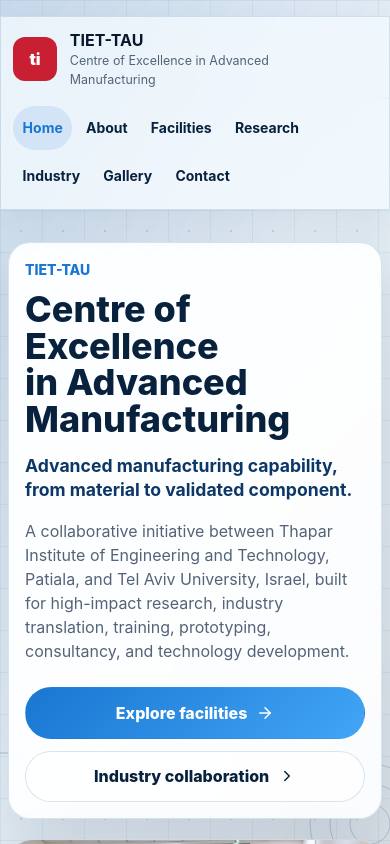
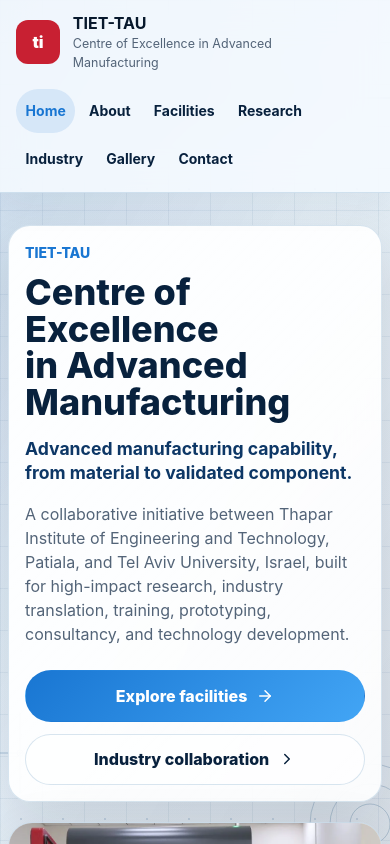
Before and after one commit to Danish2op/AM-TIET-TAU, a React (Vite) app: page / in a window 390 px wide. Shown: the top 844 px of the page. Built offline with nearby package versions, Linux system fonts and the light colour scheme.

Commit message:
style: replace floating nav pill with full-width sticky bar
Co-Authored-By: Claude Sonnet 5 <noreply@anthropic.com>
Claude-Session: https://claude.ai/code/session_01NYY2XyUB1AXsRHza1ajfpr

```diff
--- a/src/App.tsx
+++ b/src/App.tsx
@@ -26,6 +26,7 @@ function Layout() {
         Skip to main content
       </a>
       <header className="site-header">
+        <div className="header-inner">
           <NavLink className="brand" to="/" aria-label="TIET-TAU home">
             <span className="brand-mark">ti</span>
             <span>
@@ -45,6 +46,7 @@ function Layout() {
               </NavLink>
             ))}
           </nav>
+        </div>
       </header>
 
       <main id="main">
--- a/src/styles.css
+++ b/src/styles.css
@@ -105,22 +105,28 @@ button:focus-visible {
 }
 
 .site-header {
+  backdrop-filter: blur(18px);
+  background: rgba(246, 251, 255, 0.86);
+  border-bottom: 1px solid var(--line);
+  box-shadow: 0 12px 34px rgba(8, 33, 61, 0.06);
+  left: 0;
+  position: sticky;
+  right: 0;
+  top: 0;
+  width: 100%;
+  z-index: 20;
+}
+
+.header-inner {
   align-items: center;
-  backdrop-filter: blur(18px);
-  background: rgba(246, 251, 255, 0.74);
-  border: 1px solid var(--line);
-  border-radius: 22px;
-  box-shadow: 0 12px 34px rgba(8, 33, 61, 0.08);
   display: flex;
   gap: 1rem;
   justify-content: space-between;
-  margin: 1rem auto 0;
+  margin: 0 auto;
   max-width: 1360px;
   min-height: 72px;
-  padding: 0.7rem clamp(0.75rem, 2vw, 1rem);
-  position: relative;
-  width: calc(100% - clamp(1rem, 6vw, 4rem));
-  z-index: 20;
+  padding: 0.7rem clamp(1rem, 4vw, 2.5rem);
+  width: 100%;
 }
 
 .brand {
@@ -727,7 +733,6 @@ address svg {
 }
 
 @media (max-width: 980px) {
-  .site-header,
   .home-hero,
   .split-layout,
   .research-layout,
@@ -736,10 +741,9 @@ address svg {
     grid-template-columns: 1fr;
   }
 
-  .site-header {
+  .header-inner {
     align-items: start;
     display: grid;
-    position: relative;
   }
 
   nav {
@@ -773,14 +777,6 @@ address svg {
   .section-shell,
   .site-footer {
     width: calc(100% - 1rem);
-  }
-
-  .site-header {
-    border-radius: 0;
-    left: 0;
-    right: 0;
-    top: 0;
-    width: 100%;
   }
 
   .brand {
```
Lines whose indentation alone changed are shown as unchanged.
